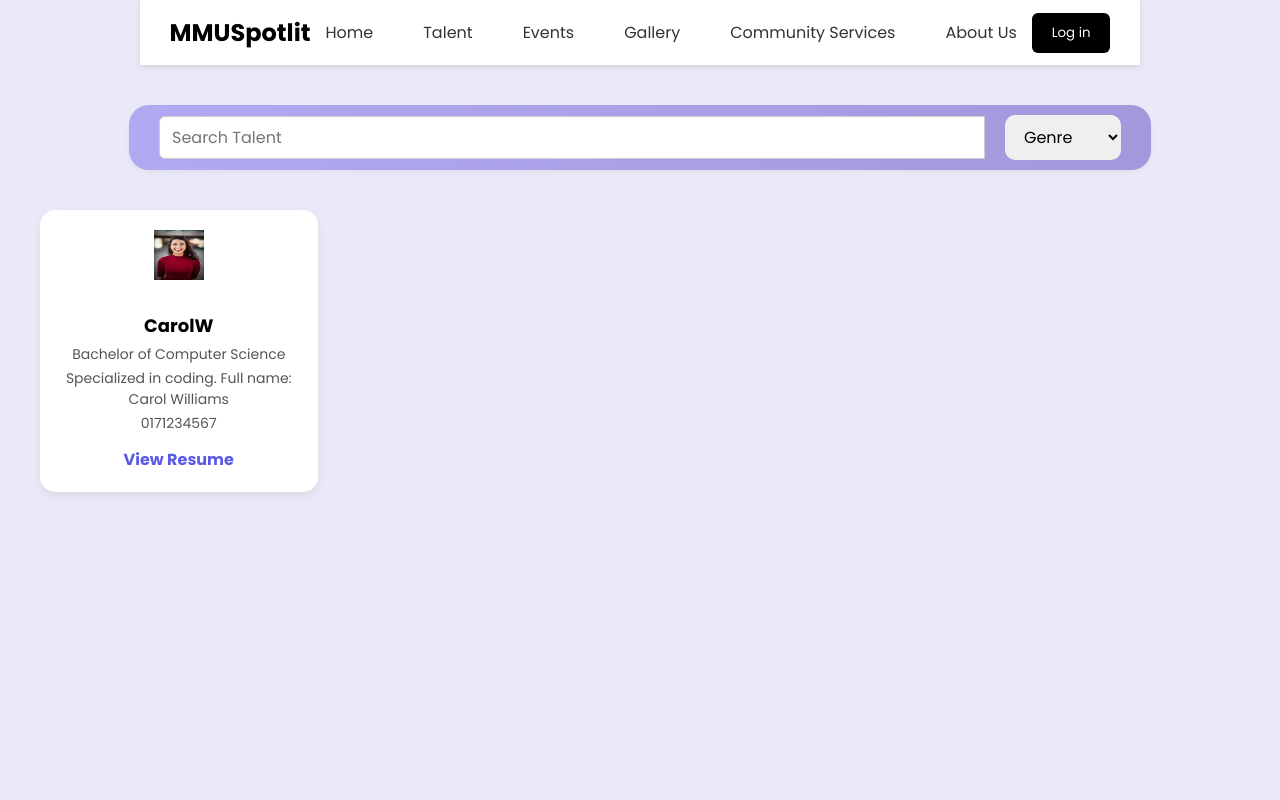
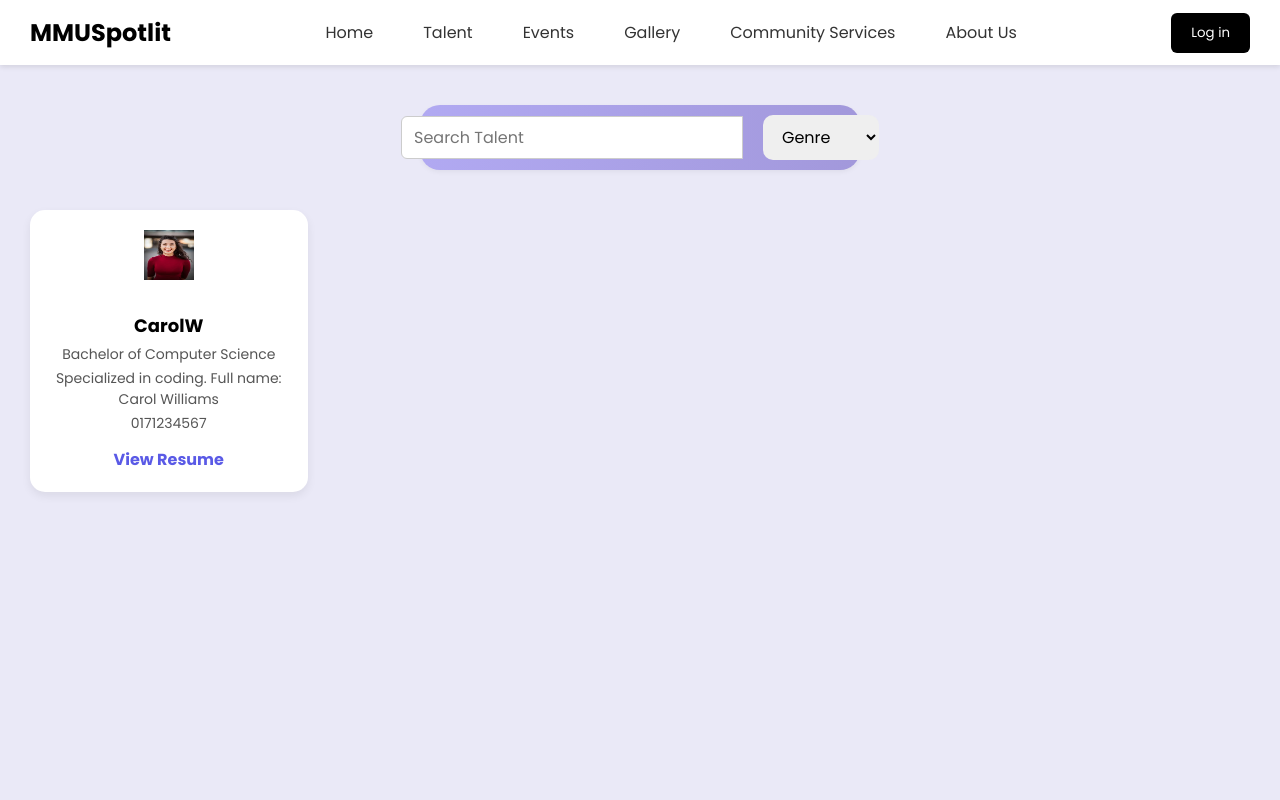
Before and after one commit to NurArisya/WebApp, a PHP site: page /php/talent.php in a window 1280 px wide. Run offline with PHP 8.4, Linux system fonts and the light colour scheme; data comes from the database, SQL or seed files in the repository.

Commit message:
Update talent.css

```diff
--- a/css/talent.css
+++ b/css/talent.css
@@ -1,23 +1,35 @@
 @import url('https://fonts.googleapis.com/css2?family=Inter:ital,opsz,wght@0,14..32,100..900;1,14..32,100..900&family=Poppins:ital,wght@0,100;0,200;0,300;0,400;0,500;0,600;0,700;0,800;0,900;1,100;1,200;1,300;1,400;1,500;1,600;1,700;1,800;1,900&display=swap');
 
+* {
+    font-family: 'Poppins', sans-serif;
+    margin: 0;
+    padding: 0;
+}
+
+html,
 body {
+    height: 100%;
     margin: 0;
-      font-family: 'Poppins', Tahoma, Geneva, Verdana, sans-serif;
+    padding: 0;
+}
+
+body {
     background: #f5f5fa;
     display: flex;
     flex-direction: column;
-      align-items: center;
-      padding: 0;
+    min-height: 100vh;
 }
 
 .search-bar {
-      margin: 40px 0;
+    margin: 40px auto;
     background: linear-gradient(to right, #b1a9f2, #a298db);
     padding: 20px 30px;
     border-radius: 20px;
     display: flex;
     gap: 20px;
     box-shadow: 0 4px 20px rgba(0, 0, 0, 0.1);
+    max-width: 380px;
+    width: 100%;
 }
 
     .search-bar input,
```
Lines whose indentation alone changed are shown as unchanged.
